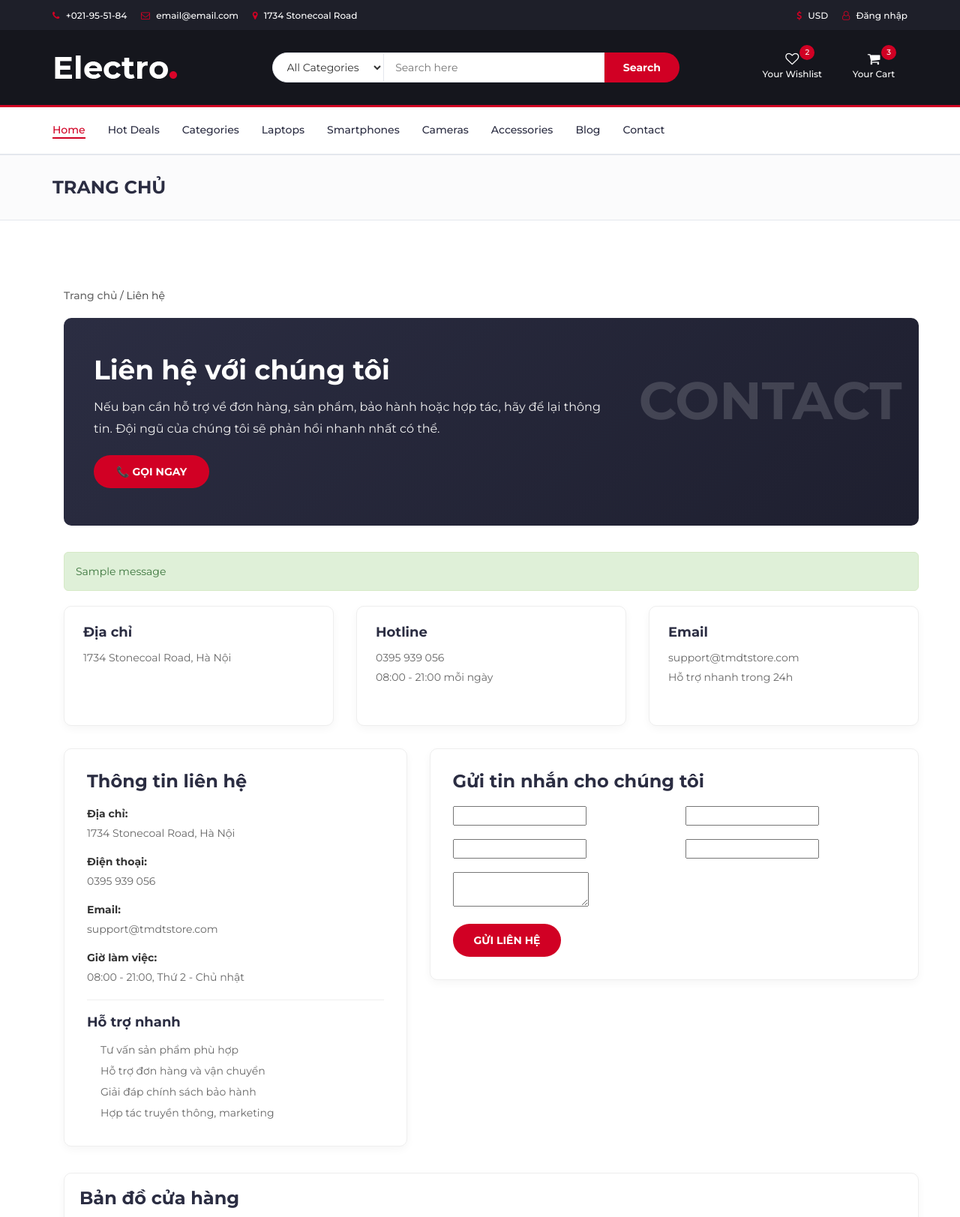
After one commit to nmtoan883/TMDT, a Django app: template templates/contact.html in a window 1280 px wide. The commit adds this page. Shown: the top 1623 px of the page at 75% size. Run offline with Django 5.2, Linux system fonts and the light colour scheme; the template is opened without the code that fills it, so the values that code supplies are empty, except form fields; tables that the repository leaves empty hold one stand-in row (values such as "Sample post"); one stand-in notice (Sample message) is shown; form fields are guessed from the names that the template uses; some libraries are stand-ins or nearby versions.

Commit message:
updated contact

```diff
--- a/config/urls.py
+++ b/config/urls.py
@@ -11,6 +11,7 @@ urlpatterns = [
     path('cart/', include('cart.urls', namespace='cart')),
     path('orders/', include('orders.urls', namespace='orders')),
     path('blog/', include('blog.urls')),
+    path('contact/', views.contact_view, name='contact'),
     path('', views.product_list, name='product_list'),
     path('search-suggestions/', views.search_suggestions, name='search_suggestions'),
     path('<slug:category_slug>/', views.product_list, name='product_list_by_category'),
--- a/core/urls.py
+++ b/core/urls.py
@@ -8,4 +8,5 @@ urlpatterns = [
     path('search-suggestions/', views.search_suggestions, name='search_suggestions'),
     path('<slug:category_slug>/', views.product_list, name='product_list_by_category'),
     path('<int:id>/<slug:slug>/', views.product_detail, name='product_detail'),
+    path('contact/', views.contact_view, name='contact'),
 ]
--- a/templates/base.html
+++ b/templates/base.html
@@ -186,6 +186,9 @@
 						<li class="{% if '/blog/' in request.path %}active{% endif %}">
     						<a href="{% url 'blog_list' %}">Blog</a>
 						</li>
+						<li class="{% if '/contact/' in request.path %}active{% endif %}">
+    						<a href="{% url 'contact' %}">Contact</a>
+						</li>
 					</ul>
 					<!-- /NAV -->
 				</div>
--- /dev/null
+++ b/templates/contact.html
@@ -0,0 +1,293 @@
+{% extends "base.html" %}
+{% load static %}
+
+{% block content %}
+<div class="section">
+    <div class="container">
+
+        <div style="margin-bottom: 20px;">
+            <a href="/" style="color:#666;">Trang chủ</a>
+            <span> / </span>
+            <span>Liên hệ</span>
+        </div>
+
+        <div style="
+            background: linear-gradient(135deg, #2B2D42, #1e1f2f);
+            color: #fff;
+            padding: 50px 40px;
+            border-radius: 10px;
+            margin-bottom: 35px;
+        ">
+            <div class="row">
+                <div class="col-md-8">
+                    <h1 style="font-size: 36px; font-weight: 700; margin-bottom: 15px; color:#fff;">
+                        Liên hệ với chúng tôi
+                    </h1>
+                    <p style="font-size: 16px; line-height: 1.8; color: #f1f1f1; margin-bottom: 20px;">
+                        Nếu bạn cần hỗ trợ về đơn hàng, sản phẩm, bảo hành hoặc hợp tác, hãy để lại thông tin.
+                        Đội ngũ của chúng tôi sẽ phản hồi nhanh nhất có thể.
+                    </p>
+
+                    <button onclick="showPhonePopup()" class="primary-btn" style="border:none;">
+                        📞 Gọi ngay
+                    </button>
+                </div>
+
+                <div class="col-md-4 text-right">
+                    <div style="font-size: 70px; opacity: 0.15; font-weight: 700; margin-top: 10px;">
+                        CONTACT
+                    </div>
+                </div>
+            </div>
+        </div>
+
+        {% if messages %}
+            {% for message in messages %}
+            <div class="alert alert-success" style="margin-bottom: 20px; border-radius: 6px;">
+                {{ message }}
+            </div>
+            {% endfor %}
+        {% endif %}
+
+        <div class="row" style="margin-bottom: 30px;">
+            <div class="col-md-4">
+                <div style="background:#fff; border:1px solid #eee; border-radius:10px; padding:25px; min-height:160px; box-shadow: 0 4px 12px rgba(0,0,0,0.04);">
+                    <h4 style="margin-bottom: 12px;">Địa chỉ</h4>
+                    <p style="color:#666; line-height:1.8; margin:0;">
+                        1734 Stonecoal Road, Hà Nội
+                    </p>
+                </div>
+            </div>
+
+            <div class="col-md-4">
+                <div style="background:#fff; border:1px solid #eee; border-radius:10px; padding:25px; min-height:160px; box-shadow: 0 4px 12px rgba(0,0,0,0.04);">
+                    <h4 style="margin-bottom: 12px;">Hotline</h4>
+                    <p style="color:#666; line-height:1.8; margin:0;">
+                        0395 939 056<br>
+                        08:00 - 21:00 mỗi ngày
+                    </p>
+                </div>
+            </div>
+
+            <div class="col-md-4">
+                <div style="background:#fff; border:1px solid #eee; border-radius:10px; padding:25px; min-height:160px; box-shadow: 0 4px 12px rgba(0,0,0,0.04);">
+                    <h4 style="margin-bottom: 12px;">Email</h4>
+                    <p style="color:#666; line-height:1.8; margin:0;">
+                        support@tmdtstore.com<br>
+                        Hỗ trợ nhanh trong 24h
+                    </p>
+                </div>
+            </div>
+        </div>
+
+        <div class="row" style="margin-bottom: 35px;">
+            <div class="col-md-5">
+                <div style="background:#fff; border:1px solid #eee; border-radius:10px; padding:30px; box-shadow: 0 4px 12px rgba(0,0,0,0.04); height:100%;">
+                    <h3 style="margin-bottom: 20px;">Thông tin liên hệ</h3>
+
+                    <div style="margin-bottom: 18px;">
+                        <strong>Địa chỉ:</strong>
+                        <p style="margin: 6px 0 0; color:#666;">1734 Stonecoal Road, Hà Nội</p>
+                    </div>
+
+                    <div style="margin-bottom: 18px;">
+                        <strong>Điện thoại:</strong>
+                        <p style="margin: 6px 0 0; color:#666;">0395 939 056</p>
+                    </div>
+
+                    <div style="margin-bottom: 18px;">
+                        <strong>Email:</strong>
+                        <p style="margin: 6px 0 0; color:#666;">support@tmdtstore.com</p>
+                    </div>
+
+                    <div style="margin-bottom: 18px;">
+                        <strong>Giờ làm việc:</strong>
+                        <p style="margin: 6px 0 0; color:#666;">08:00 - 21:00, Thứ 2 - Chủ nhật</p>
+                    </div>
+
+                    <hr>
+
+                    <h4 style="margin: 20px 0 12px;">Hỗ trợ nhanh</h4>
+                    <ul style="padding-left: 18px; color:#666; line-height: 2;">
+                        <li>Tư vấn sản phẩm phù hợp</li>
+                        <li>Hỗ trợ đơn hàng và vận chuyển</li>
+                        <li>Giải đáp chính sách bảo hành</li>
+                        <li>Hợp tác truyền thông, marketing</li>
+                    </ul>
+                </div>
+            </div>
+
+            <div class="col-md-7">
+                <div style="background:#fff; border:1px solid #eee; border-radius:10px; padding:30px; box-shadow: 0 4px 12px rgba(0,0,0,0.04);">
+                    <h3 style="margin-bottom: 20px;">Gửi tin nhắn cho chúng tôi</h3>
+
+                    <form method="post">
+                        {% csrf_token %}
+
+                        <div class="row">
+                            <div class="col-md-6">
+                                <div class="form-group" style="margin-bottom: 18px;">
+                                    {{ form.full_name }}
+                                </div>
+                            </div>
+                            <div class="col-md-6">
+                                <div class="form-group" style="margin-bottom: 18px;">
+                                    {{ form.email }}
+                                </div>
+                            </div>
+                        </div>
+
+                        <div class="row">
+                            <div class="col-md-6">
+                                <div class="form-group" style="margin-bottom: 18px;">
+                                    {{ form.phone }}
+                                </div>
+                            </div>
+                            <div class="col-md-6">
+                                <div class="form-group" style="margin-bottom: 18px;">
+                                    {{ form.subject }}
+                                </div>
+                            </div>
+                        </div>
+
+                        <div class="form-group" style="margin-bottom: 18px;">
+                            {{ form.message }}
+                        </div>
+
+                        <button type="submit" class="primary-btn" style="border:none; padding: 12px 28px; border-radius: 30px;">
+                            Gửi liên hệ
+                        </button>
+                    </form>
+                </div>
+            </div>
+        </div>
+
+        <div class="row" style="margin-bottom: 35px;">
+            <div class="col-md-12">
+                <div style="background:#fff; border:1px solid #eee; border-radius:10px; padding:20px; box-shadow: 0 4px 12px rgba(0,0,0,0.04);">
+                    <h3 style="margin-bottom: 15px;">Bản đồ cửa hàng</h3>
+                    <iframe
+                        src="https://www.google.com/maps?q=Đại học Giao Thông Vận Tải TPHCM%20Vietnam&z=14&output=embed"
+                        width="100%"
+                        height="420"
+                        style="border:0; border-radius:8px;"
+                        allowfullscreen=""
+                        loading="lazy">
+                    </iframe>
+                </div>
+            </div>
+        </div>
+
+        <div class="row">
+            <div class="col-md-12">
+                <div style="background:#fff; border:1px solid #eee; border-radius:10px; padding:30px; box-shadow: 0 4px 12px rgba(0,0,0,0.04);">
+                    <h3 style="margin-bottom: 25px;">Câu hỏi thường gặp</h3>
+                    <div class="row">
+                        <div class="col-md-4">
+                            <div style="padding:20px; background:#fafafa; border-radius:8px; min-height:140px;">
+                                <h4 style="font-size:18px;">Bao lâu sẽ được phản hồi?</h4>
+                                <p style="color:#666;">Thông thường trong vòng 24 giờ làm việc.</p>
+                            </div>
+                        </div>
+                        <div class="col-md-4">
+                            <div style="padding:20px; background:#fafafa; border-radius:8px; min-height:140px;">
+                                <h4 style="font-size:18px;">Có hỗ trợ đổi trả không?</h4>
+                                <p style="color:#666;">Có. Chúng tôi hỗ trợ đổi trả theo chính sách của cửa hàng.</p>
+                            </div>
+                        </div>
+                        <div class="col-md-4">
+                            <div style="padding:20px; background:#fafafa; border-radius:8px; min-height:140px;">
+                                <h4 style="font-size:18px;">Có thể liên hệ hợp tác không?</h4>
+                                <p style="color:#666;">Có. Bạn có thể gửi thông tin hợp tác qua form liên hệ.</p>
+                            </div>
+                        </div>
+                    </div>
+                </div>
+            </div>
+        </div>
+
+    </div>
+</div>
+
+<!-- Popup gọi điện -->
+<div id="phonePopup" style="
+    display:none;
+    position:fixed;
+    top:0;
+    left:0;
+    width:100%;
+    height:100%;
+    background:rgba(0,0,0,0.5);
+    z-index:9999;
+    align-items:center;
+    justify-content:center;
+">
+    <div style="
+        background:#fff;
+        padding:30px;
+        border-radius:12px;
+        width:360px;
+        max-width:90%;
+        text-align:center;
+        box-shadow:0 10px 30px rgba(0,0,0,0.2);
+        position:relative;
+    ">
+        <button onclick="closePhonePopup()" style="
+            position:absolute;
+            top:10px;
+            right:12px;
+            border:none;
+            background:transparent;
+            font-size:22px;
+            cursor:pointer;
+            color:#999;
+        ">
+            ×
+        </button>
+
+        <div style="
+            width:70px;
+            height:70px;
+            margin:0 auto 15px;
+            border-radius:50%;
+            background:#fff1f3;
+            display:flex;
+            align-items:center;
+            justify-content:center;
+            font-size:30px;
+        ">
+            📞
+        </div>
+
+        <h3 style="margin-bottom:10px; color:#2B2D42;">Gọi ngay cho chúng tôi</h3>
+        <p style="color:#666; margin-bottom:20px; line-height:1.7;">
+            Hotline hỗ trợ khách hàng, tư vấn sản phẩm và giải đáp đơn hàng.
+        </p>
+
+        <a href="tel:+84395939056" class="primary-btn" style="display:block; margin-bottom:12px; border-radius:30px;">
+            0395 939 056
+        </a>
+
+        <p style="font-size:13px; color:#999; margin-bottom:0;">
+            Thời gian hỗ trợ: 08:00 - 21:00 mỗi ngày
+        </p>
+    </div>
+</div>
+
+<script>
+function showPhonePopup() {
+    document.getElementById("phonePopup").style.display = "flex";
+}
+
+function closePhonePopup() {
+    document.getElementById("phonePopup").style.display = "none";
+}
+
+window.onclick = function(event) {
+    const popup = document.getElementById("phonePopup");
+    if (event.target === popup) {
+        popup.style.display = "none";
+    }
+}
+</script>
+{% endblock %}
```
Also changed, not shown: core/admin.py (+7 -1 lines), core/forms.py (added, +36 -0 lines), core/models.py (+17 -0 lines), core/views.py (+15 -0 lines), core/migrations/0002_contactmessage.py (added), dev.sqlite3.
